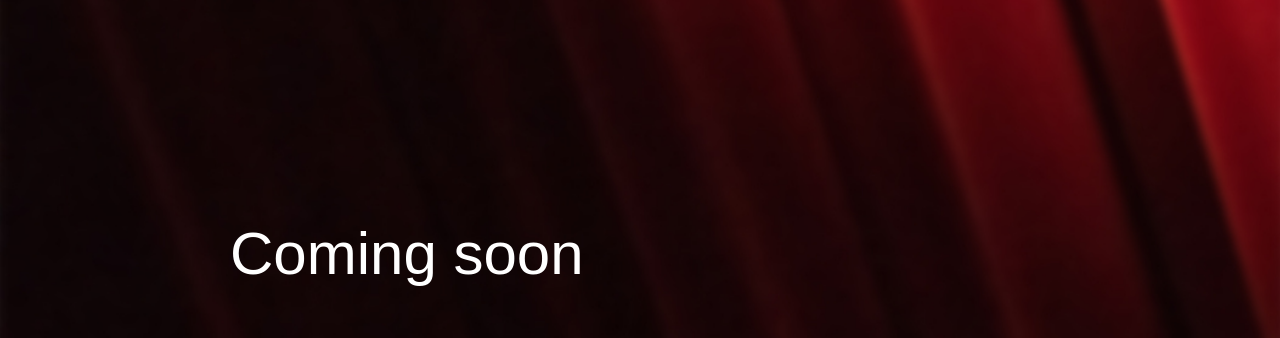
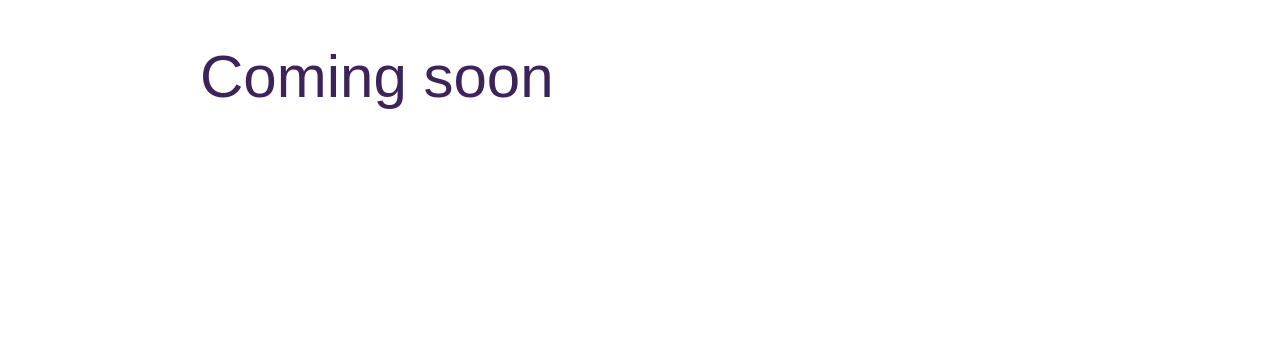
Before and after one commit to jonmettle/newco-holding-page, a plain HTML site: page index.html in a window 1280 px wide. Shown: the part 354-692 px from the top of the page. Drawn offline with Linux system fonts and the light colour scheme; a web font is replaced by a local one.

Commit message:
update landing page with new logo and background

```diff
--- a/index.html
+++ b/index.html
@@ -9,10 +9,6 @@
     <link href="https://fonts.googleapis.com/css2?family=Kodchasan&display=swap" rel="stylesheet">
     <style>
         body {
-            background-image: url("coming_soon_background_xsml.jpg");
-            background-repeat: no-repeat;
-            background-position: center;
-            background-size: 100% 100%;
             padding: 0;
             margin: 0;
             font-family: 'Kodchasan', sans-serif;
@@ -20,12 +16,9 @@
 
         .content {
             display: flex;
-            align-items: flex-start;
-            justify-content: space-around;
             flex-direction: column;
-            padding: 0 0 0 200px;
-            color: white;
-            min-height: 100vh;
+            padding: 150px 0 0 200px;
+            color: #3C245B;
         }
 
         .img {
@@ -35,7 +28,6 @@
         .title {
             font-size: 3.75rem;
             font-weight: normal;
-            padding-left: 30px;
         }
 
         @media (max-width: 720px) {
@@ -48,7 +40,7 @@
             }
 
             .content {
-                padding: 0 0 0 30px;
+                padding: 150px 0 0 30px;
             }
         }
     </style>
```
Also changed, not shown: coming_soon_background_xsml.jpg (deleted), logo.png.
